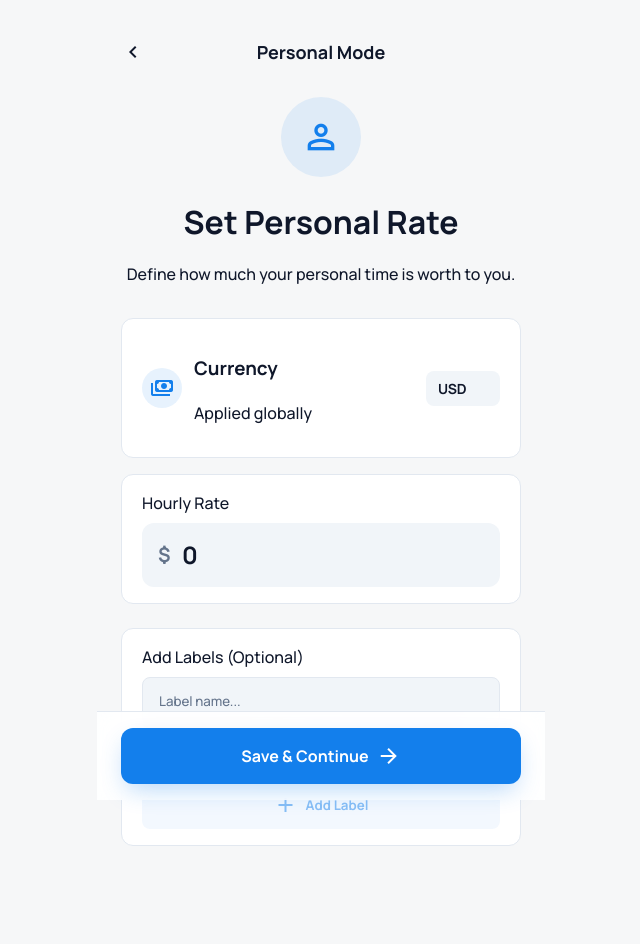
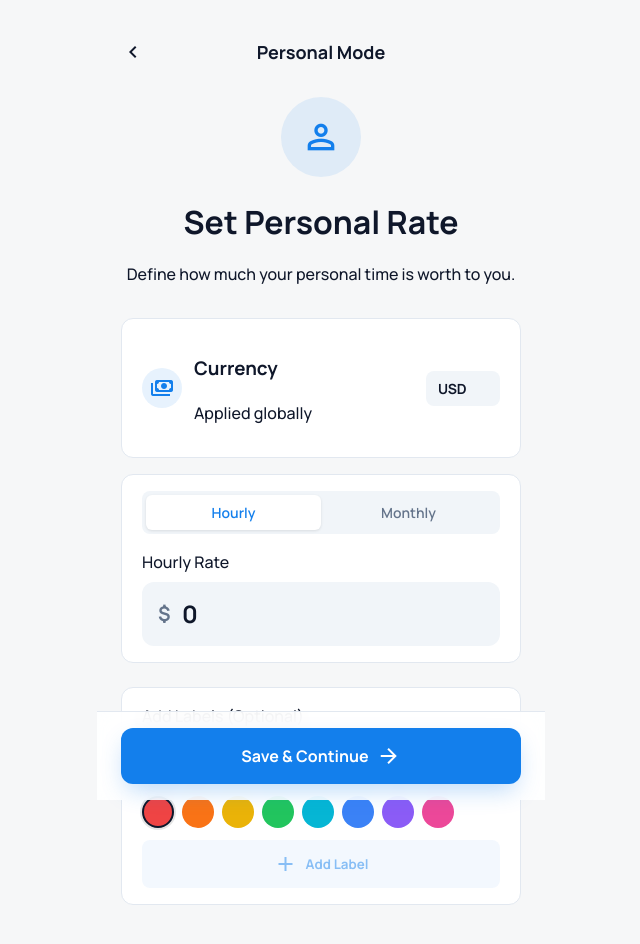
Before and after one commit to buktt/Time-is-mony-App, a React (Vite) app: page / in a window 1280 px wide. Both pictures are taken after a click on the element 640 px from the left and 368 px from the top of the page. Shown: the top 944 px of the page, without its empty margins (319-959 px from the left). Built offline with nearby package versions, Linux system fonts and the light colour scheme.

Commit message:
UI improvements: hourly/monthly toggle, bigger start button, smaller earnings, prompt for activity name

```diff
--- a/src/App.css
+++ b/src/App.css
@@ -257,6 +257,38 @@
 .currency-select:focus {
   outline: none;
   box-shadow: 0 0 0 2px rgba(19, 127, 236, 0.2);
+}
+
+/* Rate Type Toggle */
+.rate-type-toggle {
+  display: flex;
+  background: #f1f5f9;
+  border-radius: 0.5rem;
+  padding: 0.25rem;
+  margin-bottom: 1rem;
+}
+
+.rate-type-btn {
+  flex: 1;
+  padding: 0.5rem 1rem;
+  border: none;
+  background: transparent;
+  border-radius: 0.375rem;
+  font-size: 0.875rem;
+  font-weight: 600;
+  color: var(--color-text-muted);
+  cursor: pointer;
+  transition: all 0.2s;
+}
+
+.rate-type-btn.active {
+  background: white;
+  color: var(--color-primary);
+  box-shadow: 0 1px 3px rgba(0, 0, 0, 0.1);
+}
+
+.rate-type-btn:hover:not(.active) {
+  color: var(--color-text);
 }
 
 .rate-input-wrapper {
@@ -527,7 +559,7 @@
 }
 
 .earnings-display {
-  font-size: 3.5rem;
+  font-size: 2.75rem;
   font-weight: 800;
   color: var(--color-text);
   letter-spacing: -0.02em;
@@ -709,17 +741,18 @@
   display: flex;
   align-items: center;
   justify-content: center;
-  gap: 0.5rem;
+  gap: 0.75rem;
   width: 100%;
-  padding: 1.25rem 1.5rem;
-  border-radius: 1rem;
-  font-size: 1.125rem;
-  font-weight: 700;
+  padding: 1.75rem 2rem;
+  border-radius: 1.25rem;
+  font-size: 1.375rem;
+  font-weight: 800;
   transition: all 0.2s;
+  margin-top: 1rem;
 }
 
 .tracker-btn .material-symbols-outlined {
-  font-size: 1.75rem;
+  font-size: 2.25rem;
 }
 
 .tracker-btn.start {
--- a/src/App.tsx
+++ b/src/App.tsx
@@ -98,6 +98,8 @@ const SetupScreen = ({
   const [newLabelName, setNewLabelName] = useState('');
   const [selectedColor, setSelectedColor] = useState(LABEL_COLORS[0]);
   const [rateInput, setRateInput] = useState(personalRate.toString());
+  const [rateType, setRateType] = useState<'hourly' | 'monthly'>('hourly');
+  const [monthlyInput, setMonthlyInput] = useState('');
 
   const currencySymbol = CURRENCIES.find(c => c.code === currency)?.symbol || currency;
   const totalHourly = participants.reduce((acc, p) => acc + p.hourlyRate, 0);
@@ -121,6 +123,14 @@ const SetupScreen = ({
 
   const handleRateBlur = () => {
     onPersonalRateChange(parseFloat(rateInput) || 0);
+  };
+
+  const handleMonthlyBlur = () => {
+    const monthly = parseFloat(monthlyInput) || 0;
+    // Assuming 160 working hours per month (40 hrs/week * 4 weeks)
+    const hourly = monthly / 160;
+    setRateInput(hourly.toFixed(2));
+    onPersonalRateChange(hourly);
   };
 
   return (
@@ -170,6 +180,23 @@ const SetupScreen = ({
 
         {mode === 'personal' ? (
           <div className="setup-card flex-col">
+            <div className="rate-type-toggle">
+              <button
+                className={`rate-type-btn ${rateType === 'hourly' ? 'active' : ''}`}
+                onClick={() => setRateType('hourly')}
+              >
+                Hourly
+              </button>
+              <button
+                className={`rate-type-btn ${rateType === 'monthly' ? 'active' : ''}`}
+                onClick={() => setRateType('monthly')}
+              >
+                Monthly
+              </button>
+            </div>
+
+            {rateType === 'hourly' ? (
+              <>
                 <label className="text-xs font-bold uppercase text-slate-400 mb-2 block">Hourly Rate</label>
                 <div className="rate-input-wrapper">
                   <span className="rate-symbol">{currencySymbol}</span>
@@ -182,6 +209,26 @@ const SetupScreen = ({
                     className="rate-input"
                   />
                 </div>
+              </>
+            ) : (
+              <>
+                <label className="text-xs font-bold uppercase text-slate-400 mb-2 block">Monthly Salary</label>
+                <div className="rate-input-wrapper">
+                  <span className="rate-symbol">{currencySymbol}</span>
+                  <input
+                    type="number"
+                    value={monthlyInput}
+                    onChange={(e) => setMonthlyInput(e.target.value)}
+                    onBlur={handleMonthlyBlur}
+                    placeholder="0.00"
+                    className="rate-input"
+                  />
+                </div>
+                <p className="text-xs text-slate-400 mt-2">
+                  ≈ {currencySymbol}{(parseFloat(rateInput) || 0).toFixed(2)}/hr (based on 160 hrs/month)
+                </p>
+              </>
+            )}
           </div>
         ) : (
           <>
@@ -322,7 +369,7 @@ const TrackerScreen = ({
   labels: CustomLabel[];
   activeSession: { startTime: number; activityName: string; labelId: string | null; participantIds?: string[] } | null;
   onStart: (name: string, labelId: string | null, participantIds?: string[]) => void;
-  onFinish: () => void;
+  onFinish: (activityName?: string) => void;
   goToLog: () => void;
   goToSettings: () => void;
   goToModeSelection: () => void;
@@ -373,7 +420,18 @@ const TrackerScreen = ({
   };
 
   const handleFinish = () => {
+    // If no activity name was entered, prompt for one
+    if (!activeSession?.activityName || activeSession.activityName === 'Untitled Activity') {
+      const name = prompt('What were you working on?', '');
+      if (name && name.trim()) {
+        // Update the session name before finishing
+        onFinish(name.trim());
+      } else {
         onFinish();
+      }
+    } else {
+      onFinish();
+    }
     setActivityName('');
     setSelectedLabelId(null);
     setSelectedParticipantIds([]);
@@ -403,11 +461,6 @@ const TrackerScreen = ({
 
       <main className="tracker-content">
         <div className="tracker-display">
-          <div className="rate-badge">
-            <span className="text-slate-500 text-xs font-bold uppercase tracking-wide mr-2">Rate</span>
-            <span className="text-slate-900 text-sm font-bold">{formatAmount(currentHourlyRate, currency)}/hr</span>
-          </div>
-
           <h1 className="earnings-display">
             {currencySymbol}{currentEarnings.toFixed(2)}
           </h1>
@@ -785,8 +838,8 @@ function App() {
     startSession(activityName, labelId, participantIds);
   };
 
-  const handleFinishTracking = () => {
-    finishSession();
+  const handleFinishTracking = (activityName?: string) => {
+    finishSession(activityName);
     setView('log');
   };
 
--- a/src/hooks/useAppState.ts
+++ b/src/hooks/useAppState.ts
@@ -82,7 +82,7 @@ export const useAppState = () => {
     setState(newState);
   }, []);
 
-  const finishSession = useCallback(() => {
+  const finishSession = useCallback((activityNameOverride?: string) => {
     const currentState = storage.loadState();
     const session = currentState.activeSession;
 
@@ -108,9 +108,12 @@ export const useAppState = () => {
 
     const amount = calculateAmount(durationMinutes, hourlyRate);
 
+    // Use override name if provided, otherwise use session name
+    const finalActivityName = activityNameOverride || session.activityName || 'Untitled Activity';
+
     const newState = storage.addActivity({
       mode: currentState.mode,
-      activityName: session.activityName || 'Untitled Activity',
+      activityName: finalActivityName,
       startTime: session.startTime,
       endTime,
       durationMinutes,
```
Lines whose indentation alone changed are shown as unchanged.
